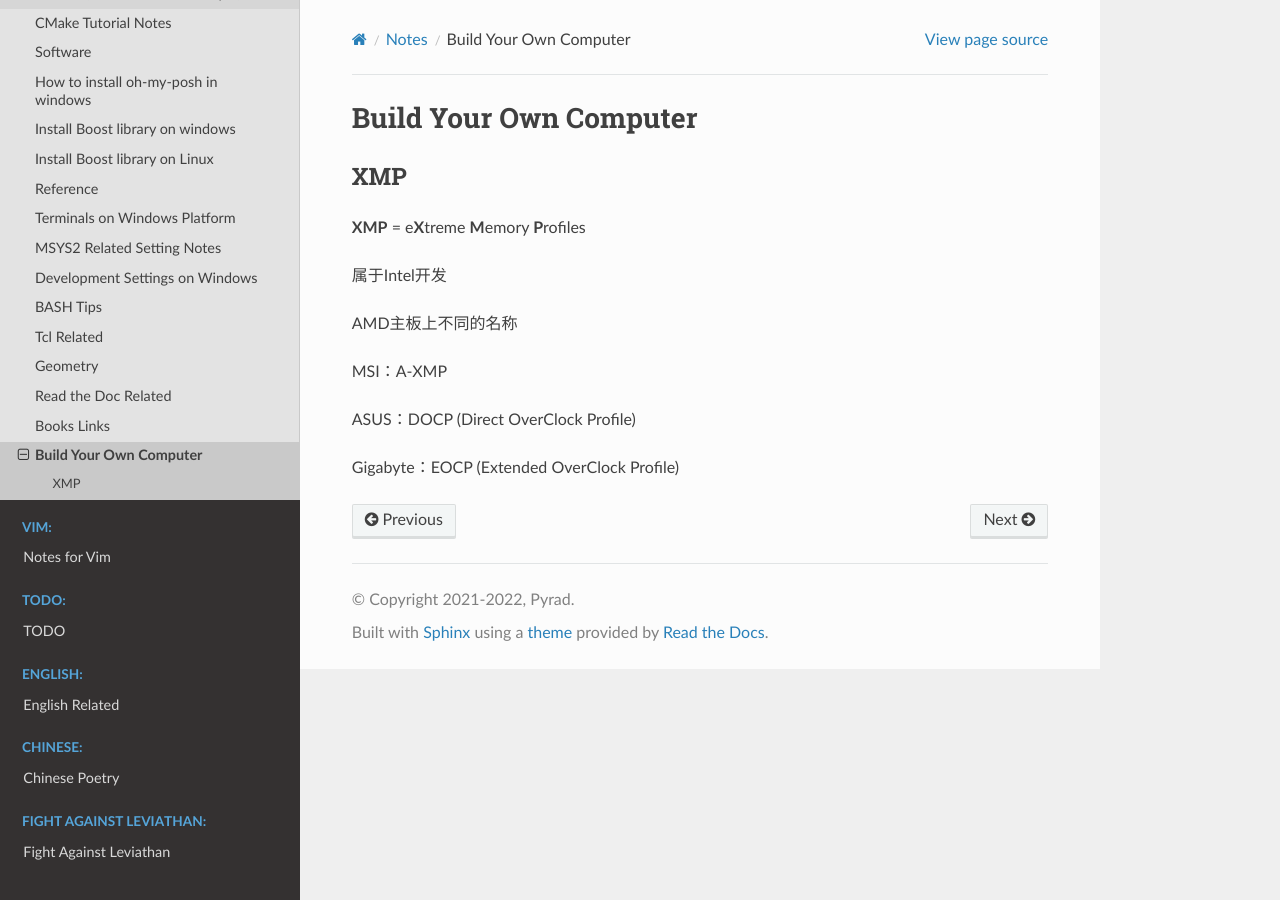
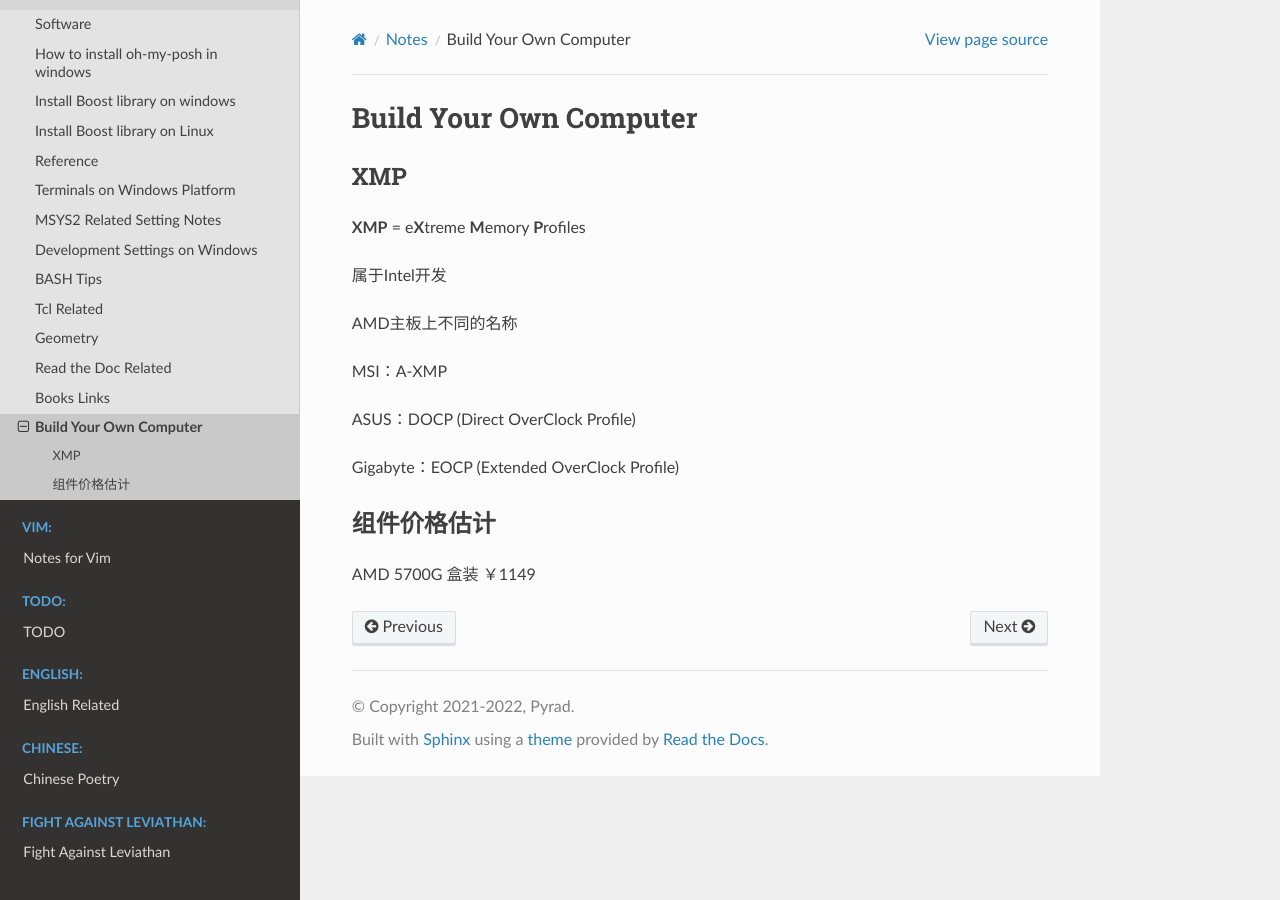
Before and after one commit to Pyrad/pyradnotes, a Sphinx documentation site: the page built from source/Notes/BuildYourOwnComputer.md, in a window 1280 px wide. Built offline with Sphinx 7.4.7 and the Read the Docs theme 2.0.0, drawn with Linux system fonts in a browser that asks for light colours; pages that are not in the unit, such as notebooks, are missing from menus.

Commit message:
Note Price of 5700G

```diff
--- a/source/Notes/BuildYourOwnComputer.md
+++ b/source/Notes/BuildYourOwnComputer.md
@@ -17,3 +17,9 @@ MSI：A-XMP
 ASUS：DOCP (Direct OverClock Profile)
 
 Gigabyte：EOCP (Extended OverClock Profile)
+
+
+
+## 组件价格估计
+
+AMD 5700G 盒装 ￥1149
```
